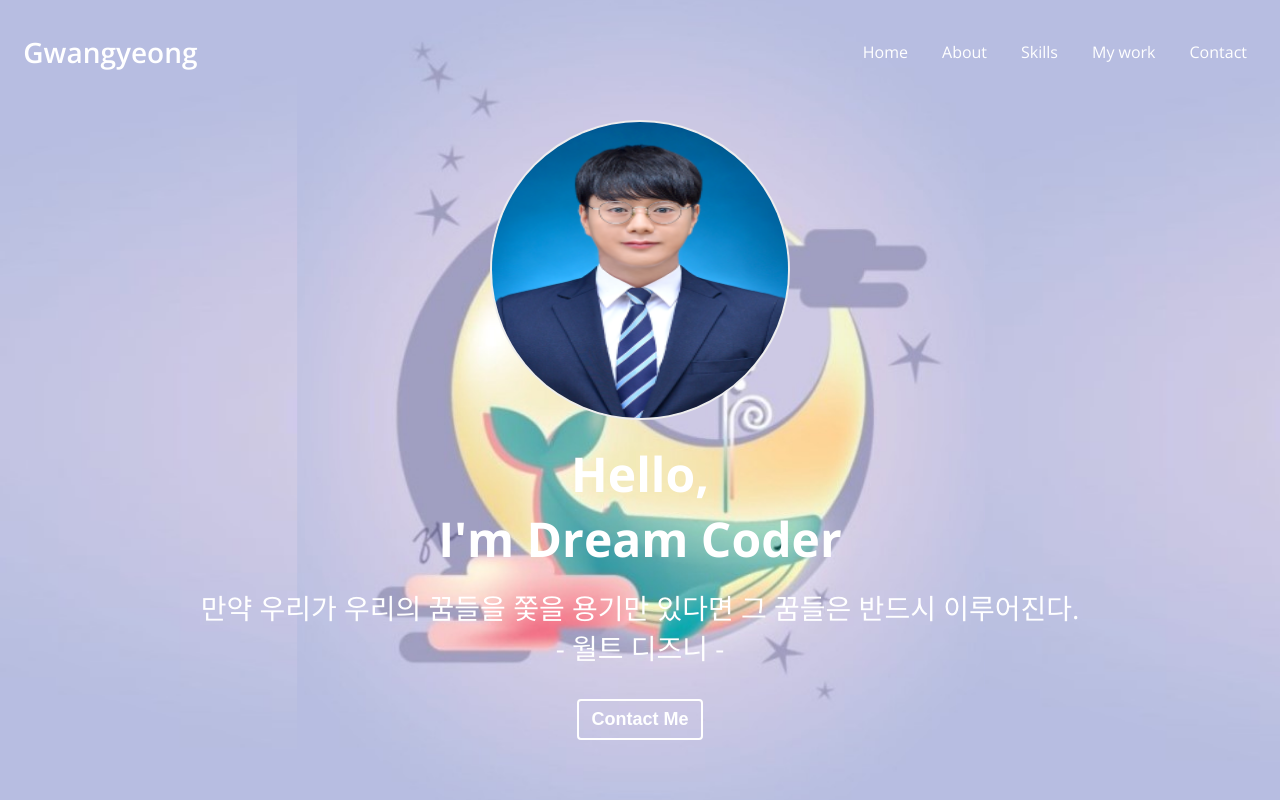
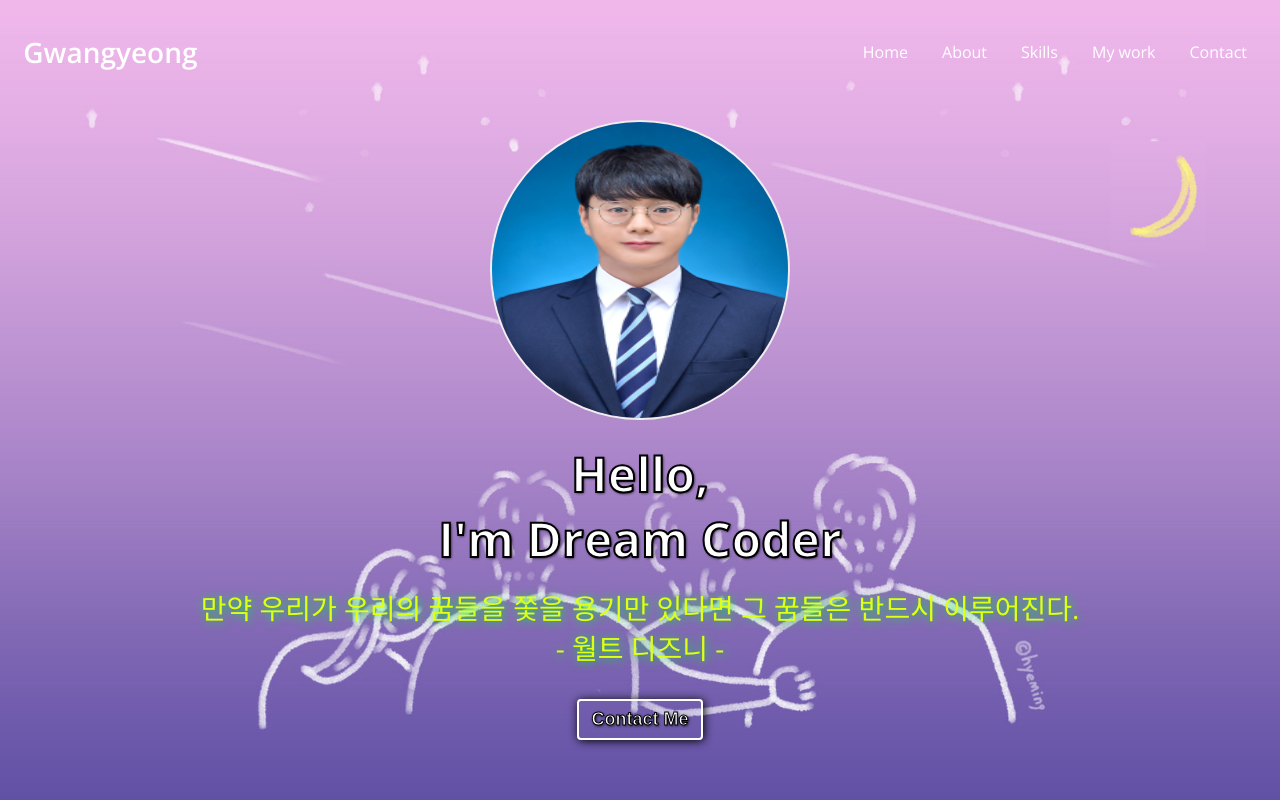
Before and after one commit to kolya4359/portfolio, a plain HTML site: page index.html in a window 1280 px wide. Shown: the top 800 px of the page. Drawn offline with nearby package versions, Linux system fonts and the light colour scheme; some icons are missing.

Commit message:
update_mainimg
update_mainimg

```diff
--- a/style.css
+++ b/style.css
@@ -145,7 +145,7 @@ p {
 
 /* Home */
 #home {
-  background: url("imgs/home.png") center/cover no-repeat;
+  background: url("imgs/homeimg.png") center/cover no-repeat;
   padding: 40px;
   padding-top: 120px;
   text-align: center;
@@ -158,19 +158,28 @@ p {
   border: 2px solid var(--color-light-white);
 }
 
-.home__title,
+.home__title {
+  color: var(--color-white);
+  -webkit-text-stroke: 2px black;
+  text-shadow:1px 1px 3px black;
+}
+
 .home__description {
-  color: var(--color-white);
+  color: #E0FF13;
+  text-shadow:1px 1px 10px rgb(1, 230, 51);
 }
 
 .home__contact {
   color: var(--color-white);
+  -webkit-text-stroke: 1px black;
+  text-shadow:1px 1px 3px black;
   font-size: var(--font-regular);
   font-weight: var(--weight-bold);
   margin: 24px;
   padding: 8px 12px;
   border: 2px solid var(--color-white);
   border-radius: var(--size-border-radius);
+  box-shadow: 1px 1px 10px black;
 }
 
 /* Section common */
```
Also changed, not shown: imgs/homeimg.png (added).
